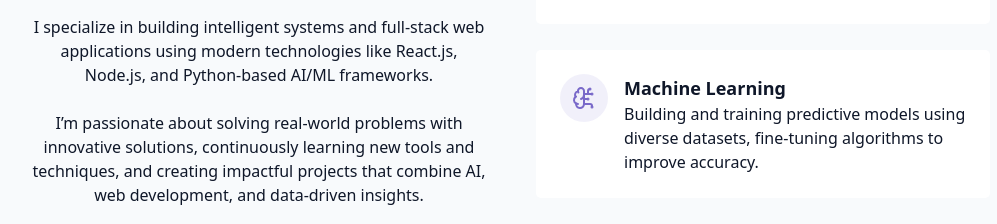
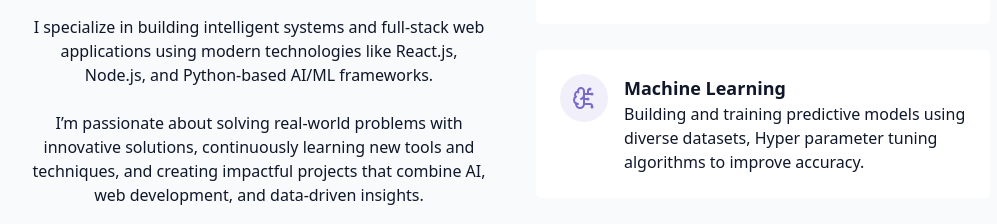
Before and after one commit to varun1976/Portfolio, a React (Vite) app: page / in a window 1280 px wide. Shown: the part 1085-1309 px from the top of the page, without its empty margins (129-1126 px from the left). Built offline with nearby package versions, Linux system fonts and the light colour scheme.

Commit message:
CICD TEST

```diff
--- a/src/components/AboutSection.jsx
+++ b/src/components/AboutSection.jsx
@@ -64,7 +64,7 @@ export const AboutSection = () => {
                 <div className="text-left">
                   <h4 className="font-semibold text-lg">Machine Learning</h4>
                   <p className="text-muted-foreground">
-                    Building and training predictive models using diverse datasets, fine-tuning algorithms
+                    Building and training predictive models using diverse datasets, Hyper parameter tuning algorithms
                     to improve accuracy.
                   </p>
                 </div>
```
